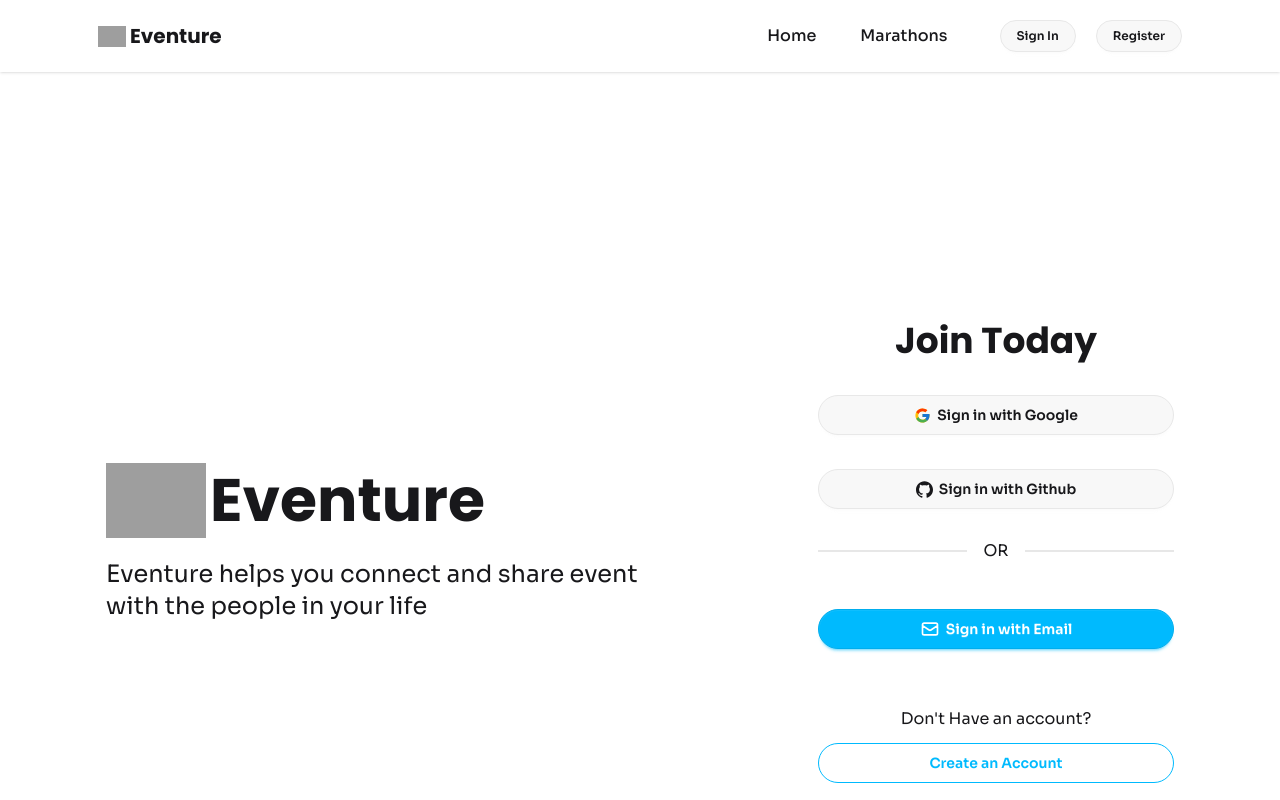
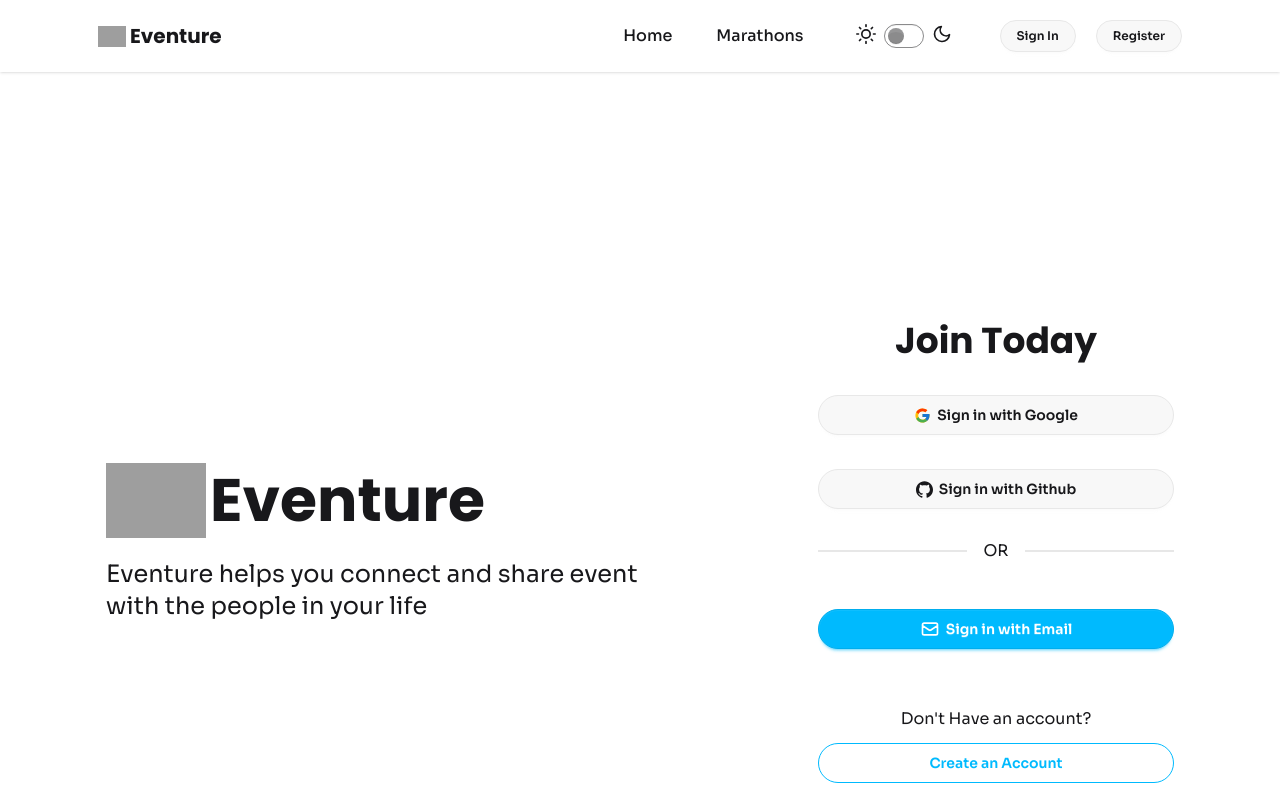
Before and after one commit to thaqiulislamkafi/Assignment-11-Client-Side-SCIC-, a React (Vite) app: page /signin in a window 1280 px wide. Shown: the top 800 px of the page. Built offline with nearby package versions, Linux system fonts and the light colour scheme; no server answers; grey boxes are pictures that could not be loaded.

Commit message:
Setting dark mode almost done

```diff
--- a/src/Components/Home/Body.jsx
+++ b/src/Components/Home/Body.jsx
@@ -39,20 +39,23 @@ export const Event = ({ event }) => {
     return (
         <>
             <div className=''>
-                <div className=' shadow-sm p-5 flex flex-col gap-6 rounded-xl sora-font'>
+                <div className=' shadow-sm p-5 flex flex-col gap-6 rounded-xl sora-font dark:border dark:border-gray-700 '>
                     <div className='bg-gray-100 lg:p-4 rounded-xl w-full h-auto'><img className='rounded-xl h-48 w-full' src={event.thumbnail} alt="" /></div>
+
                     <div className='text-start'>
+
                         <div className='flex gap-3 font-medium'>
                             <p className='text-[#23BE0A] text-xs px-3 py-2 bg-[#22be0a1e] rounded-2xl'># Available </p>
                             <p className='text-[#176AE5] text-xs px-3 py-2 bg-[#1769e51c] rounded-2xl'># {event.category}</p>
                         </div>
+
                         <p className='font-bold my-2 text-xl'>{event.name}</p>
-                        <p className='text-gray-700 my-1 text-sm'>Location : {event.location}</p>
+                        <p className='text-gray-700 dark:text-gray-200 my-1 text-sm'>Location : {event.location}</p>
                         <div className='flex  items-center justify-between'>
-                            <p className='text-gray-700 my-1 text-sm font-medium'> Registration Start  : {event.start_date}</p>
+                            <p className='text-gray-700 dark:text-gray-200 my-1 text-sm font-medium'> Registration Start  : {event.start_date}</p>
                             {/* <p className='text-gray-700 my-1 text-sm font-medium'> Date : {event.date}</p> */}
                         </div>
-                        <p className='text-gray-700 my-1 text-sm '> Registration End : <span className='text-[#23BE0A] font-bold'>{event.deadline_date}</span></p>
+                        <p className='text-gray-700 dark:text-gray-200 my-1 text-sm '> Registration End : <span className='text-[#23BE0A] font-bold'>{event.deadline_date}</span></p>
 
 
                         <div>
@@ -61,6 +64,7 @@ export const Event = ({ event }) => {
                             </Link>
                         </div>
                     </div>
+
                 </div>
             </div>
         </>
--- a/src/Components/Home/Home.jsx
+++ b/src/Components/Home/Home.jsx
@@ -7,7 +7,7 @@ import Footer from './Footer';
 
 const Home = () => {
 
-    const { loading } = use(AuthContext)
+    const { loading,darkMode } = use(AuthContext)
     const navigation = useNavigation() ;
     const isNavigating = Boolean(navigation.location);
 
@@ -16,7 +16,7 @@ const Home = () => {
 
 
     return (
-        <div>
+        <div className={` ${darkMode ? 'dark' : ''} dark:bg-gray-900 dark:text-gray-200`}>
             <Navbar></Navbar>
             {isNavigating && <Loading />}
             <Outlet></Outlet>
--- a/src/Components/Home/Navbar.jsx
+++ b/src/Components/Home/Navbar.jsx
@@ -7,7 +7,7 @@ import Swal from 'sweetalert2';
 
 const Navbar = () => {
 
-    const { user } = use(AuthContext);
+    const { user ,darkMode, setDarkMode } = use(AuthContext);
     console.log(user)
 
     const blackLogo = 'https://i.postimg.cc/rprF9z6y/vecteezy-letter-e-elegant-golden-ratio-modern-monogram-logo-22188510.png';
@@ -24,8 +24,13 @@ const Navbar = () => {
             })
     }
 
+    const handleDarkMode = () => {
+        setDarkMode(!darkMode);
+        console.log(darkMode);
+    }
+
     return (
-        <div className='bg-base-100 shadow-sm'>
+        <div className=' shadow-sm'>
             <div className="navbar Navbar-three-colomn sora-font w-[85.94vw] mx-auto ">
                 <div className="flex ">
                     <div className="lg:hidden  ">
@@ -71,6 +76,38 @@ const Navbar = () => {
                         </ul>
                     </div>
 
+                    <div>
+                        <label className="flex cursor-pointer gap-2 hidden md:flex">
+                            <svg
+                                xmlns="http://www.w3.org/2000/svg"
+                                width="20"
+                                height="20"
+                                viewBox="0 0 24 24"
+                                fill="none"
+                                stroke="currentColor"
+                                strokeWidth="2"
+                                strokeLinecap="round"
+                                strokeLinejoin="round">
+                                <circle cx="12" cy="12" r="5" />
+                                <path
+                                    d="M12 1v2M12 21v2M4.2 4.2l1.4 1.4M18.4 18.4l1.4 1.4M1 12h2M21 12h2M4.2 19.8l1.4-1.4M18.4 5.6l1.4-1.4" />
+                            </svg>
+                            <input type="checkbox" value="synthwave" className="toggle theme-controller " onClick={handleDarkMode} />
+                            <svg
+                                xmlns="http://www.w3.org/2000/svg"
+                                width="20"
+                                height="20"
+                                viewBox="0 0 24 24"
+                                fill="none"
+                                stroke="currentColor"
+                                strokeWidth="2"
+                                strokeLinecap="round"
+                                strokeLinejoin="round">
+                                <path d="M21 12.79A9 9 0 1 1 11.21 3 7 7 0 0 0 21 12.79z"></path>
+                            </svg>
+                        </label>
+                    </div>
+
                     {
                         user ? <div className="flex items-center gap-3">
 
--- a/src/Components/Home/UpcomingEvent.jsx
+++ b/src/Components/Home/UpcomingEvent.jsx
@@ -34,7 +34,7 @@ const ComingEvent = ({ event }) => {
     return (
         <>
 
-            <div className=' shadow-sm p-5 flex flex-col gap-6 rounded-xl sora-font'>
+            <div className=' shadow-sm p-5 flex flex-col gap-6 rounded-xl sora-font dark:border dark:border-gray-700'>
                 <div className='bg-gray-100 lg:p-4 rounded-xl w-full h-auto'><img className='rounded-xl h-48 w-full' src={event.thumbnail} alt="" /></div>
                 <div className='text-start'>
                     <div className='flex gap-3 font-medium'>
@@ -44,10 +44,10 @@ const ComingEvent = ({ event }) => {
                     <p className='font-bold my-2 text-xl'>{event.name}</p>
 
                     <div className='flex  items-center justify-between'>
-                        <p className='text-gray-700 my-1 text-sm font-medium'> Event Start  : {event.event_start}</p>
+                        <p className='text-gray-700 dark:text-gray-200 my-1 text-sm font-medium'> Event Start  : {event.event_start}</p>
                         {/* <p className='text-gray-700 my-1 text-sm font-medium'>Event Date : {event.event_start}</p> */}
                     </div>
-                    <p className='text-gray-700 my-1 text-sm '> Registration End : <span className='text-[#23BE0A] font-bold'>{event.deadline_date}</span></p>
+                    <p className='text-gray-700 dark:text-gray-200 my-1 text-sm '> Registration End : <span className='text-[#23BE0A] font-bold'>{event.deadline_date}</span></p>
                     <p className='text-sm'>Details: {event.details.split(' ').slice(0,8).join(' ')}..</p>
                     <div>
                         <Link to={`/eventdetails/${event._id}`}>
--- a/src/Components/Provider/AuthProvider.jsx
+++ b/src/Components/Provider/AuthProvider.jsx
@@ -9,6 +9,7 @@ const AuthProvider = ({ children }) => {
 
     const [user, setUser] = useState(null) ;
     const [loading, setLoading] = useState(true);
+    const [darkMode,setDarkMode] = useState(false) ;
 
     useEffect(()=>{
 
@@ -31,7 +32,9 @@ const AuthProvider = ({ children }) => {
         user,
         setUser,
         loading,
-        setLoading
+        setLoading,
+        darkMode,
+        setDarkMode
     }
 
     return <AuthContext value={AuthData}>{children}</AuthContext>
```
